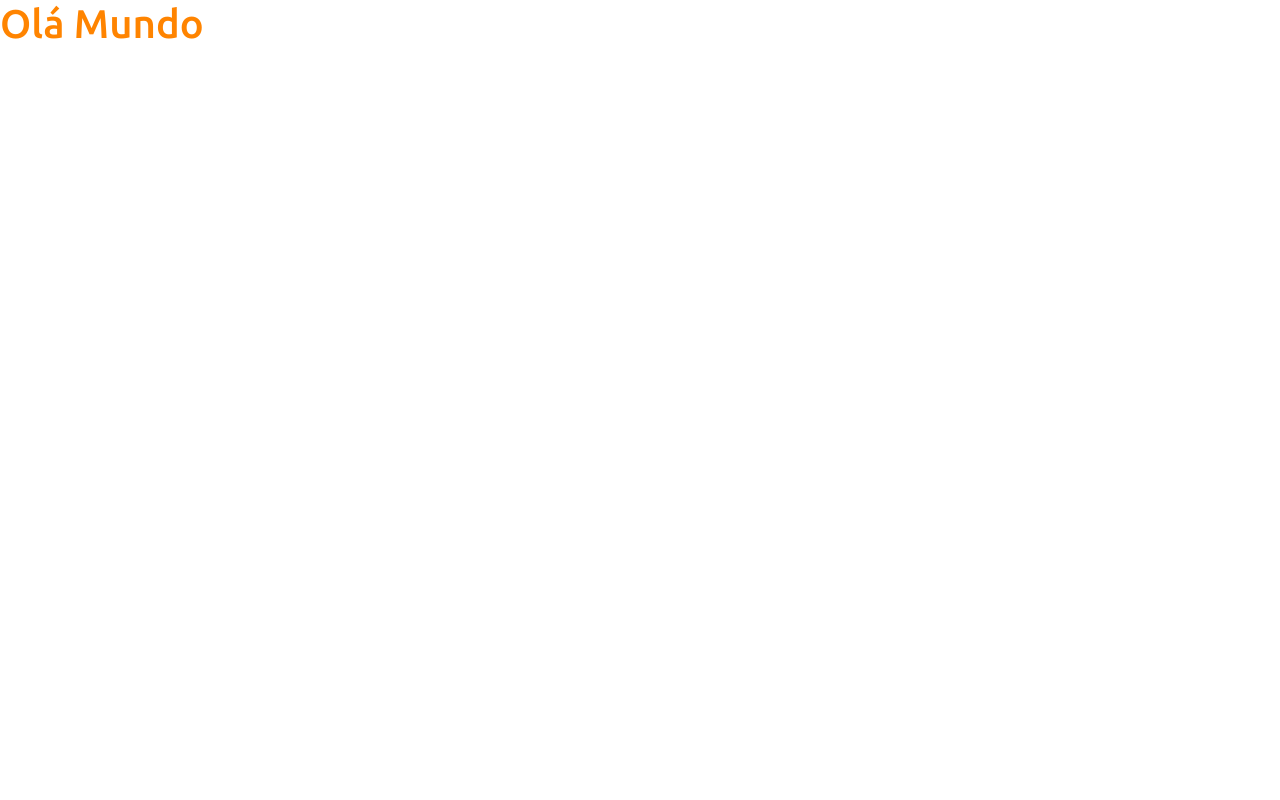
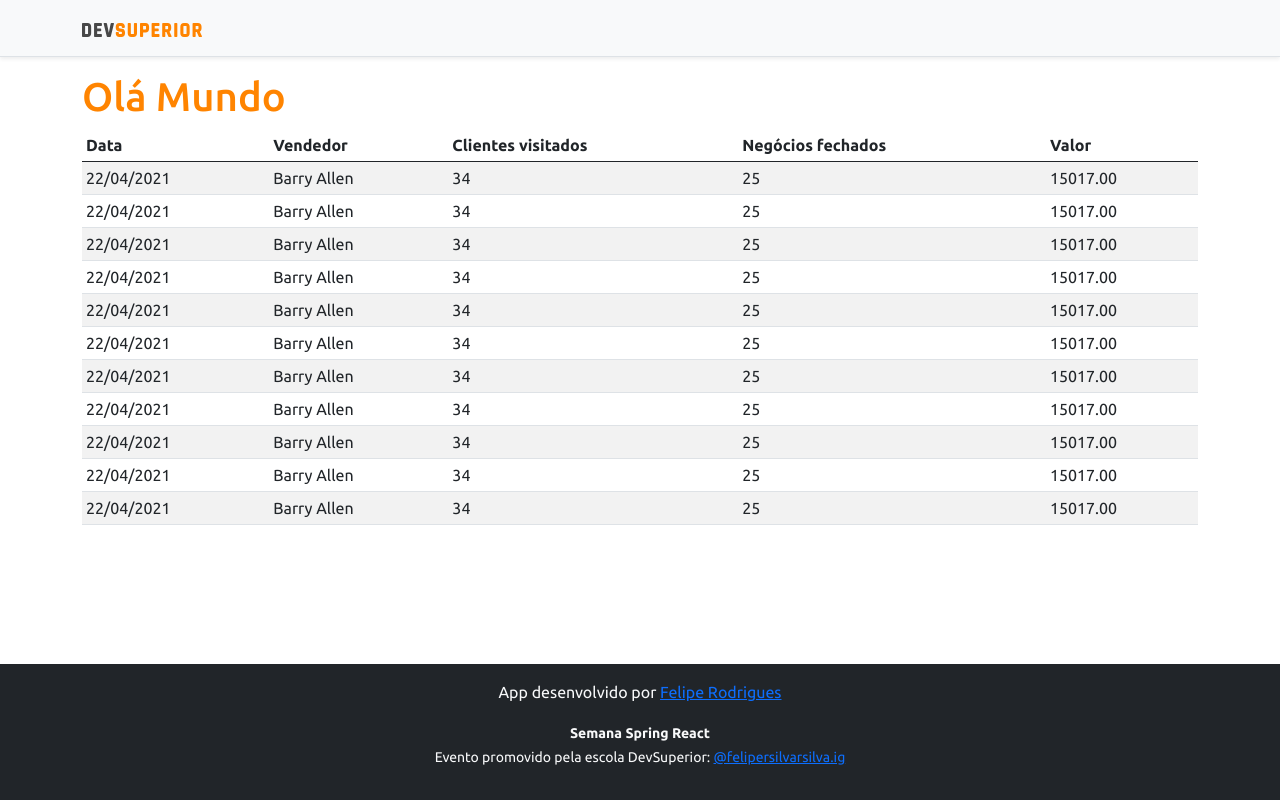
Before and after one commit to felipersilvarsilva/DSVendas, a React (Create React App) app in the folder frontend/: page / in a window 1280 px wide. Built offline with nearby package versions, Linux system fonts and the light colour scheme.

Commit message:
basic static components

```diff
--- a/frontend/src/App.tsx
+++ b/frontend/src/App.tsx
@@ -1,8 +1,16 @@
+import DataTable from "components/DataTable";
+import Footer from "components/Footer";
+import NavBar from "components/NavBar";
 function App() {
   return (
-    <div>
-      <h1 className="text-primary">Olá Mundo</h1>
-    </div>
+    <>
+      <NavBar />
+      <div className="container">
+        <h1 className="text-primary">Olá Mundo</h1>
+        <DataTable />
+      </div>
+      <Footer />
+    </>
   );
 }
 
--- /dev/null
+++ b/frontend/src/components/DataTable/index.tsx
@@ -0,0 +1,100 @@
+const DataTable = () => {
+  return (
+    <>
+      <div className="table-responsive">
+        <table className="table table-striped table-sm">
+          <thead>
+            <tr>
+              <th>Data</th>
+              <th>Vendedor</th>
+              <th>Clientes visitados</th>
+              <th>Negócios fechados</th>
+              <th>Valor</th>
+            </tr>
+          </thead>
+          <tbody>
+            <tr>
+              <td>22/04/2021</td>
+              <td>Barry Allen</td>
+              <td>34</td>
+              <td>25</td>
+              <td>15017.00</td>
+            </tr>
+            <tr>
+              <td>22/04/2021</td>
+              <td>Barry Allen</td>
+              <td>34</td>
+              <td>25</td>
+              <td>15017.00</td>
+            </tr>
+            <tr>
+              <td>22/04/2021</td>
+              <td>Barry Allen</td>
+              <td>34</td>
+              <td>25</td>
+              <td>15017.00</td>
+            </tr>
+            <tr>
+              <td>22/04/2021</td>
+              <td>Barry Allen</td>
+              <td>34</td>
+              <td>25</td>
+              <td>15017.00</td>
+            </tr>
+            <tr>
+              <td>22/04/2021</td>
+              <td>Barry Allen</td>
+              <td>34</td>
+              <td>25</td>
+              <td>15017.00</td>
+            </tr>
+            <tr>
+              <td>22/04/2021</td>
+              <td>Barry Allen</td>
+              <td>34</td>
+              <td>25</td>
+              <td>15017.00</td>
+            </tr>
+            <tr>
+              <td>22/04/2021</td>
+              <td>Barry Allen</td>
+              <td>34</td>
+              <td>25</td>
+              <td>15017.00</td>
+            </tr>
+            <tr>
+              <td>22/04/2021</td>
+              <td>Barry Allen</td>
+              <td>34</td>
+              <td>25</td>
+              <td>15017.00</td>
+            </tr>
+            <tr>
+              <td>22/04/2021</td>
+              <td>Barry Allen</td>
+              <td>34</td>
+              <td>25</td>
+              <td>15017.00</td>
+            </tr>
+            <tr>
+              <td>22/04/2021</td>
+              <td>Barry Allen</td>
+              <td>34</td>
+              <td>25</td>
+              <td>15017.00</td>
+            </tr>
+            <tr>
+              <td>22/04/2021</td>
+              <td>Barry Allen</td>
+              <td>34</td>
+              <td>25</td>
+              <td>15017.00</td>
+            </tr>
+          </tbody>
+        </table>
+      </div>
+    </>
+  );
+};
+
+export default DataTable;
--- /dev/null
+++ b/frontend/src/components/Footer/index.tsx
@@ -0,0 +1,34 @@
+const Footer = () => {
+  return (
+    <footer className="footer mt-auto py-3 bg-dark">
+      <div className="container">
+        <p className="text-light">
+          App desenvolvido por{" "}
+          <a
+            href="https://github.com/felipe-rodrigues-s"
+            target="_blank"
+            rel="noreferrer"
+          >
+            Felipe Rodrigues
+          </a>
+        </p>
+        <p className="text-light">
+          <small>
+            <strong>Semana Spring React</strong>
+            <br />
+            Evento promovido pela escola DevSuperior:{" "}
+            <a
+              href="https://www.instagram.com/felipersilvarsilva/"
+              target="_blank"
+              rel="noreferrer"
+            >
+              @felipersilvarsilva.ig
+            </a>
+          </small>
+        </p>
+      </div>
+    </footer>
+  );
+};
+
+export default Footer;
--- /dev/null
+++ b/frontend/src/components/NavBar/index.tsx
@@ -0,0 +1,15 @@
+import ImgDsDark from "assets/img/ds-dark.svg";
+
+const NavBar = () => {
+  return (
+    <div className="d-flex flex-column flex-md-row align-items-center p-3 px-md-4 mb-3 bg-light border-bottom shadow-sm">
+      <div className="container">
+        <nav className="my-2 my-md-0 mr-md-3">
+          <img src={ImgDsDark} alt="DevSuperior" width="120" />
+        </nav>
+      </div>
+    </div>
+  );
+};
+
+export default NavBar;
```
Also changed, not shown: frontend/src/index.tsx (+9 -7 lines), frontend/src/assets/img/ds-dark.svg (added).
